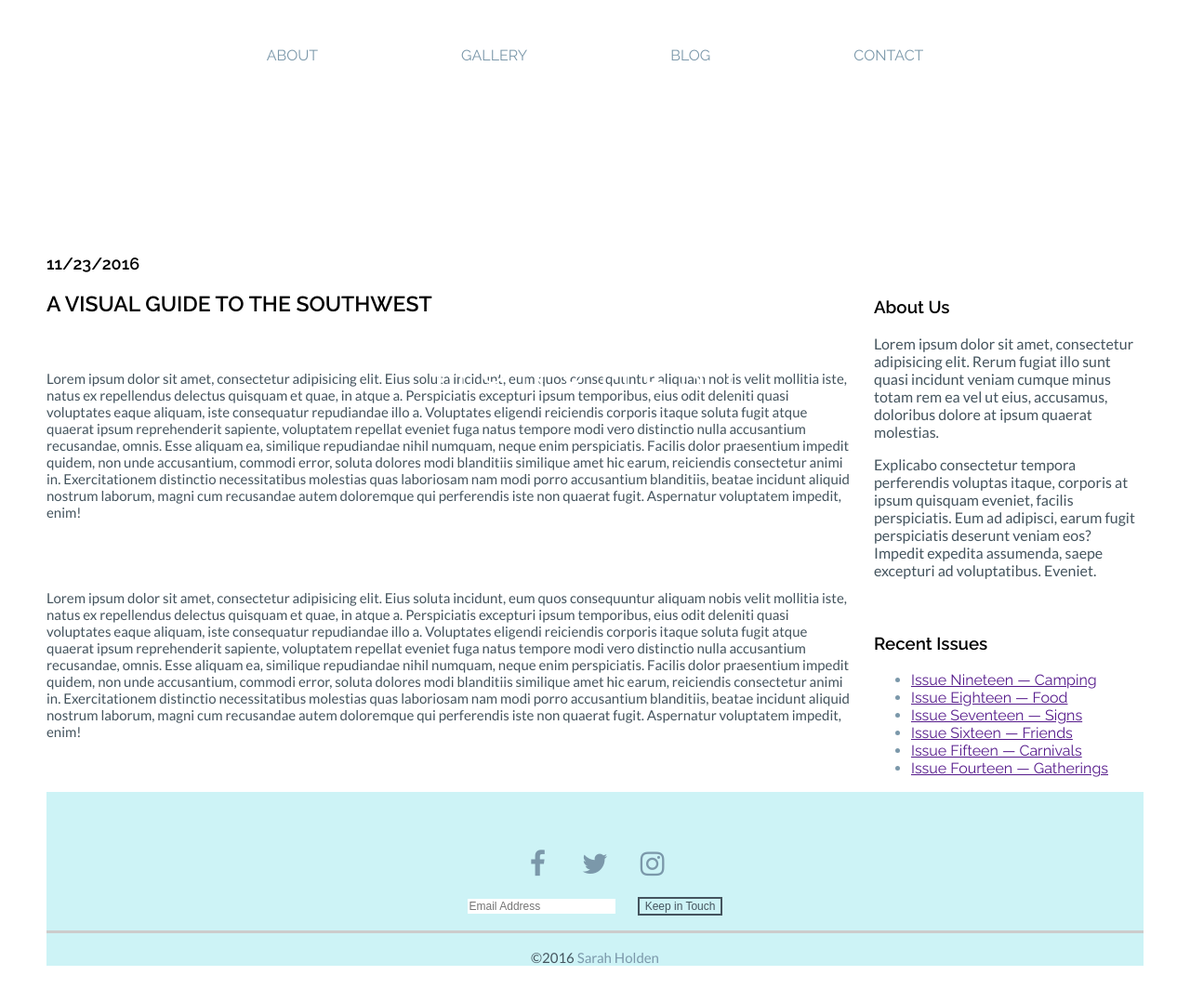
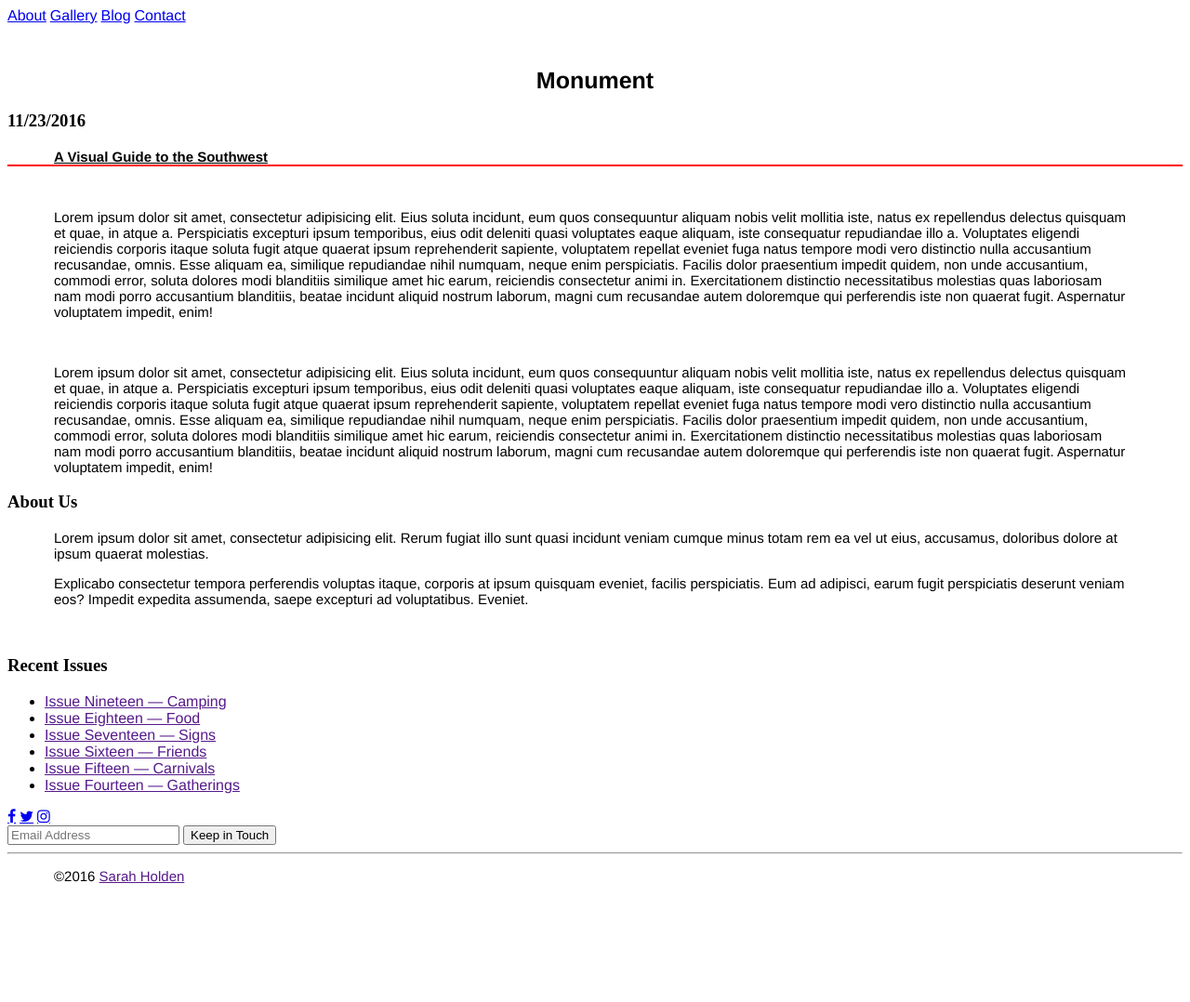
Before and after one commit to nellyville2121/chrisnelson.github.io, a plain HTML site: page index.html in a window 1280 px wide. Shown: the whole page at 93% size. After the commit the page ends 966 px from the top, so only its background shows below. Drawn offline with Linux system fonts and the light colour scheme; files that its build step writes are made by us from their sources.

Commit message:
Add files via upload

```diff
--- a/style.css
+++ b/style.css
@@ -1,182 +1,96 @@
-@import url('https://fonts.googleapis.com/css?family=Lato|Raleway:400,600');
 
-/* ----------------------------------------
-Base Styles
-------------------------------------------- */
-body {
-	 font-family: "raleway", sans-serif;
-	 text-align: center;
-	 font-size: 16px;
-   margin: 50px 50px 50px 50px;
- }
 
-article p{
- 	font-family: "lato", sans-serif;
- 	font-size: 15px;
- 	text-align: left;
- 	padding-bottom: 20px;
-  color: #44545E;
- }
+.topnav {
+    overflow: hidden;
 
-aside p{
-	font-family: "lato", sans-serif;
-	text-align: left;
-  color: #44545E;
 }
 
-nav a{
-	padding-left: 75px;
-	padding-right: 75px;
-	color: #7B98AA;
-	text-decoration: none;
-	text-transform: uppercase;
-	font-size: 16px;
+.topnav a {
+    float: left;
+    display: block;
+    color: black;
+    text-align: center;
+    padding: 40px 40px 40px 40px;
+    text-decoration:none;
+    font-size: 17px;
 }
 
-a:hover {
-	color: red;
+.topnav a:hover {
+    background-color: #ddd;
+    color: red;
 }
 
-h1 a{
-  color: #44545E;
-  text-decoration: none;
-  text-transform: uppercase;
-  font-size: 37px;
+.topnav a.active {
+    background-color: red;
+    color: white;
 }
 
-header {
-	text-align:center;
-	font-size: 37px;
-	color: #44545E;
+.topnav input[type=text] {
+    float: right;
+    padding: 6px;
+    border: none;
+    margin-top: 8px;
+    margin-right: 16px;
+    font-size: 17px;
 }
 
-.centered {
-  position: absolute;
-  top: 50%;
-  left: 50%;
-  transform: translate(-50%, -50%);
-	text-align:center;
-	font-size: 37px;
-	text-transform: uppercase;
-	letter-spacing: 15px;
-	color: #FFFFFF;
+h1 {
+  text-align: center;
+  align-items: center;
+  font-size: 25px;
+  font-family: "helvetica", sans-serif;
 }
 
-.container {
-  position: relative;
-  text-align: center;
-  color: white;
-	}
-
-article h3 {
-	text-align:left;
-	font-size: 18px;
+h2 {
+  text-align: left;
+  font-size: 15px;
+  font-family: "helvetica", sans-serif;
+  text-decoration: underline;
+  padding-left: 50px;
+  border-bottom: 2px solid red;
 }
 
-article h2 {
-	text-align:left;
-	text-transform: uppercase;
-	font-size: 23px;
+p {
+  text-align: left;
+  font-size: 15px;
+  font-family: "helvetica", sans-serif;
+  padding-left: 50px;
+  padding-right: 60px;
+}
+
+a {
+  font-family: "helvetica", sans-serif;
+}
+
+img {
+  margin-right: 90px;
 }
 
 
-/* Fix for responsive images */
-img {
-	max-width: 100%;
-	padding-bottom: 10px;
-	padding-top: 10px;
-}
-
-hr {
-  display: block;
-  height: 1px;
-  border: 0;
-  border-top: 1px solid #ccc;
-  margin: 1em 0;
-  padding: 0;
-}
-
-aside {
-	padding-top: 45px;
-}
-
-aside h3{
-	text-align: left;
-}
 
 
-li {
-  margin-left: 0;
-  padding-left: 0;
-	text-align: left;
-  color: #7B98AA;
+
+
+
+
+
+
+
+
+
+
+
+
+@media screen and (max-width: 600px) {
+    .topnav a, .topnav input[type=text] {
+        float: none;
+        display: block;
+        text-align: left;
+        width: 100%;
+        margin: 0;
+        padding: 14px;
+    }
+    .topnav input[type=text] {
+        border: 1px solid #ccc;
+    }
 }
-
-.a {
-	margin-left: 0;
-	padding-left: 0;
-	text-align: left;
-	color: #7B98AA;
-	text-decoration: none;
-}
-
-footer a{
-	font-size: 15px;
-	text-align: center;
-  text-decoration: none;
-  color: #7B98AA;
-}
-
-footer p{
-	font-family: "lato", sans-serif;
-	font-size: 15px;
-	text-align: center;
-  color: #44545E;
-}
-
-footer {
-	background-color: #CDF3F6;
-	padding-top: 60px;
-}
-
-div {
-	font-size: 30px;
-	font-color: #44545E;
-	font-weight: 400;
-}
-
-input {
-	border: none;
-	color: white;
-	font-size: 12px;
-	margin-top: 20px;
-	margin-right: 20px;
-}
-
-hr {
-	border-style:bold;
-	color: black;
-	border-width: 3px;
-}
-
-button {
-  color: #44545E;
-	font-size: 12px;
-  border: 2px solid;
-	background-color: #CDF3F6;
-}
-
-.fa {
-  padding: 2px;
-  font-size: 30px;
-	font-weight: 900;
-  width: 50px;
-  text-align: center;
-  text-decoration: none;
-}
-
-.grid-container {
-	display: grid;
-	grid-template-columns: 3fr 1fr;
-	grid-column-gap: 20px;
-}
```
Also changed, not shown: redditredesign.html (added, +52 -0 lines).
